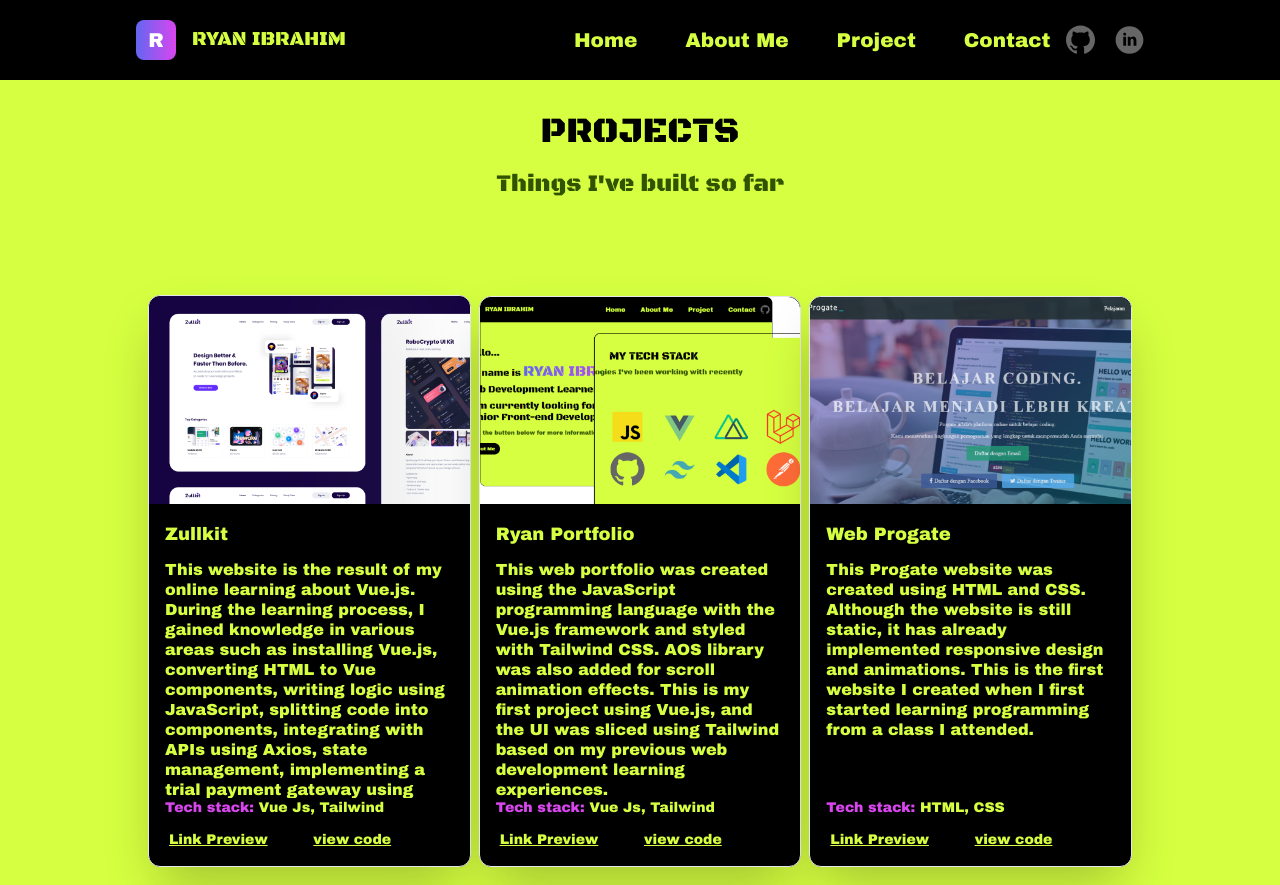
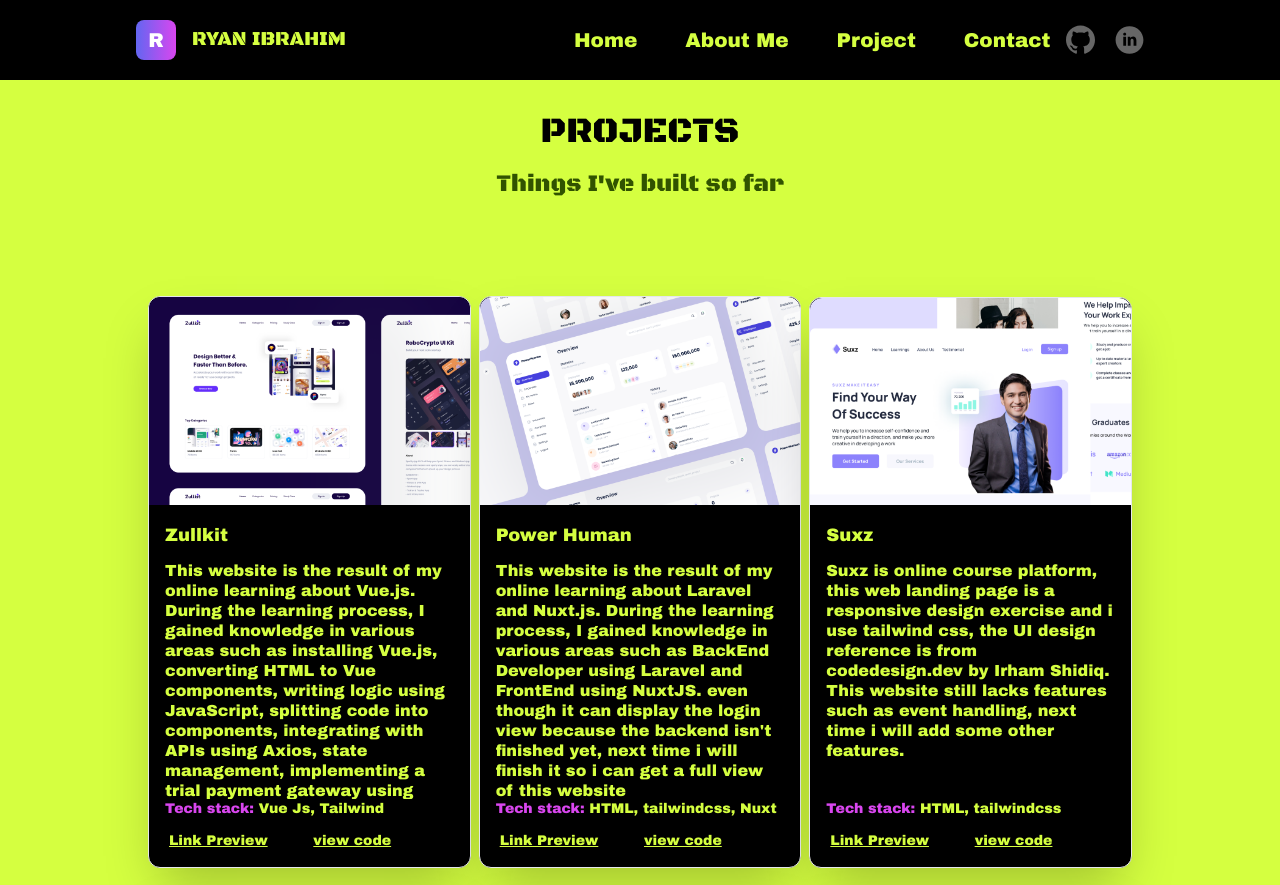
Before and after one commit to ryanibrahim24/ryan-portfolio, a Vue app: page /project in a window 1280 px wide. Shown: the top 885 px of the page. Built offline with nearby package versions, Linux system fonts and the light colour scheme.

Commit message:
update porto

```diff
--- a/src/components/Homepages/Project.vue
+++ b/src/components/Homepages/Project.vue
@@ -11,20 +11,20 @@ const projects = ref([
     link_git: "https://github.com/ryanibrahim24/vue-zullkit.git",
   },
   {
-    title: "Ryan Portfolio",
-    describe: "This web portfolio was created using the JavaScript programming language with the Vue.js framework and styled with Tailwind CSS. AOS library was also added for scroll animation effects. This is my first project using Vue.js, and the UI was sliced using Tailwind based on my previous web development learning experiences.",
-    stack: "Vue Js, Tailwind",
-    img: "porto.png",
-    link_app: "https://ryanibrahim-portfolio.netlify.app/",
-    link_git: "https://github.com/ryanibrahim24/ryan-portfolio.git",
+    title: "Power Human",
+    describe: "This website is the result of my online learning about Laravel and Nuxt.js. During the learning process, I gained knowledge in various areas such as BackEnd Developer using Laravel and FrontEnd using NuxtJS. even though it can display the login view because the backend isn't finished yet, next time i will finish it so i can get a full view of this website",
+    stack: "HTML, tailwindcss, Nuxt",
+    img: "laravelnuxt.png",
+    link_app: "https://powerhuman-frontend-ryan.netlify.app/",
+    link_git: "https://github.com/ryanibrahim24/powerhuman-frontend1.git",
   },
   {
-    title: "Web Progate",
-    describe: "This Progate website was created using HTML and CSS. Although the website is still static, it has already implemented responsive design and animations. This is the first website I created when I first started learning programming from a class I attended.",
-    stack: "HTML, CSS",
-    img: "progate.png",
-    link_app: "https://webprogate2021.netlify.app/",
-    link_git: "https://github.com/ryanibrahim24/WebProgate.git",
+    title: "Suxz",
+    describe: "Suxz is online course platform, this web landing page is a responsive design exercise and i use tailwind css, the UI design reference is from codedesign.dev by Irham Shidiq. This website still lacks features such as event handling, next time i will add some other features.",
+    stack: "HTML, tailwindcss",
+    img: "suxz.png",
+    link_app: "https://suxz-tailwind.netlify.app/",
+    link_git: "https://github.com/ryanibrahim24/latihantailwind1.git",
   },
 ]);
 </script>
--- a/src/views/Project.vue
+++ b/src/views/Project.vue
@@ -10,6 +10,22 @@ const projects = ref([
     img: "zullkitimg.png",
     link_app: "https://zullkit-vue-ryan.netlify.app",
     link_git: "https://github.com/ryanibrahim24/vue-zullkit.git",
+  },
+  {
+    title: "Power Human",
+    describe: "This website is the result of my online learning about Laravel and Nuxt.js. During the learning process, I gained knowledge in various areas such as BackEnd Developer using Laravel and FrontEnd using NuxtJS. even though it can display the login view because the backend isn't finished yet, next time i will finish it so i can get a full view of this website",
+    stack: "HTML, tailwindcss, Nuxt",
+    img: "laravelnuxt.png",
+    link_app: "https://powerhuman-frontend-ryan.netlify.app/",
+    link_git: "https://github.com/ryanibrahim24/powerhuman-frontend1.git",
+  },
+  {
+    title: "Suxz",
+    describe: "Suxz is online course platform, this web landing page is a responsive design exercise and i use tailwind css, the UI design reference is from codedesign.dev by Irham Shidiq. This website still lacks features such as event handling, next time i will add some other features.",
+    stack: "HTML, tailwindcss",
+    img: "suxz.png",
+    link_app: "https://suxz-tailwind.netlify.app/",
+    link_git: "https://github.com/ryanibrahim24/latihantailwind1.git",
   },
   {
     title: "Ryan Portfolio",
```
Also changed, not shown: public/img/laravelnuxt.png (added), public/img/suxz.png (added).
